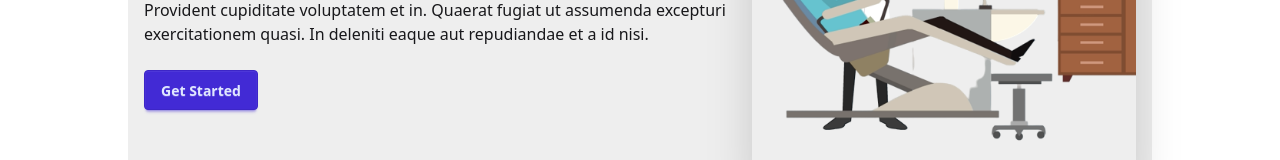
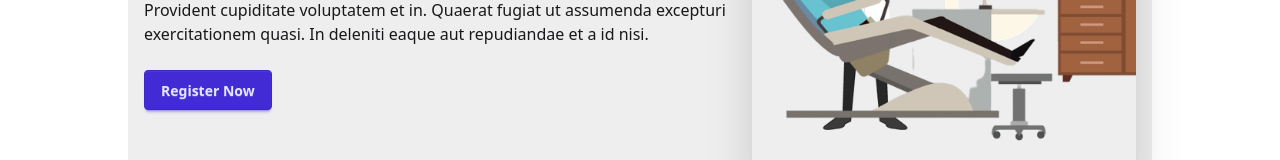
Before and after one commit to Taanveer22/teeth-wizard-auth, a React (Vite) app: page / in a window 1280 px wide. Shown: the part 310-470 px from the top of the page. Built offline with nearby package versions, Linux system fonts and the light colour scheme; no server answers.

Commit message:
html removed fbase

```diff
--- a/google5fc91b78a04ab75b.html
+++ /dev/null
@@ -1 +0,0 @@
-google-site-verification: google5fc91b78a04ab75b.html
--- a/src/components/Banner.jsx
+++ b/src/components/Banner.jsx
@@ -1,9 +1,10 @@
+import { Link } from "react-router-dom";
 import bannerPhoto from "../assets/banner.png";
 
 const Banner = () => {
   return (
     <div>
-      <div className="hero bg-base-300 w-4/5 mx-auto max-w-5xl ">
+      <div className="hero bg-base-300 w-4/5 mx-auto max-w-5xl">
         <div className="hero-content flex-col lg:flex-row-reverse">
           <img src={bannerPhoto} className="max-w-sm rounded-lg shadow-2xl" />
           <div>
@@ -13,7 +14,9 @@
               excepturi exercitationem quasi. In deleniti eaque aut repudiandae
               et a id nisi.
             </p>
-            <button className="btn btn-primary">Get Started</button>
+            <Link to="/register" className="btn btn-primary">
+              Register Now
+            </Link>
           </div>
         </div>
       </div>
```
